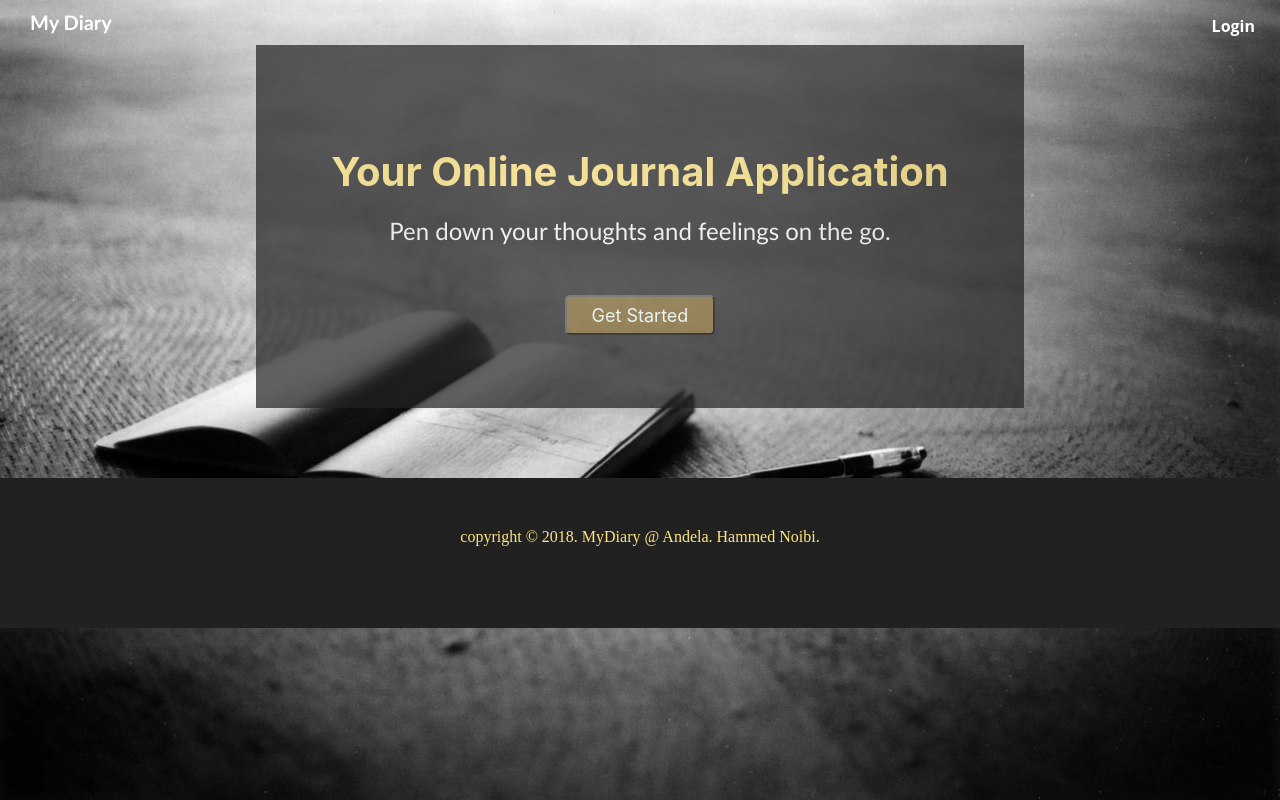
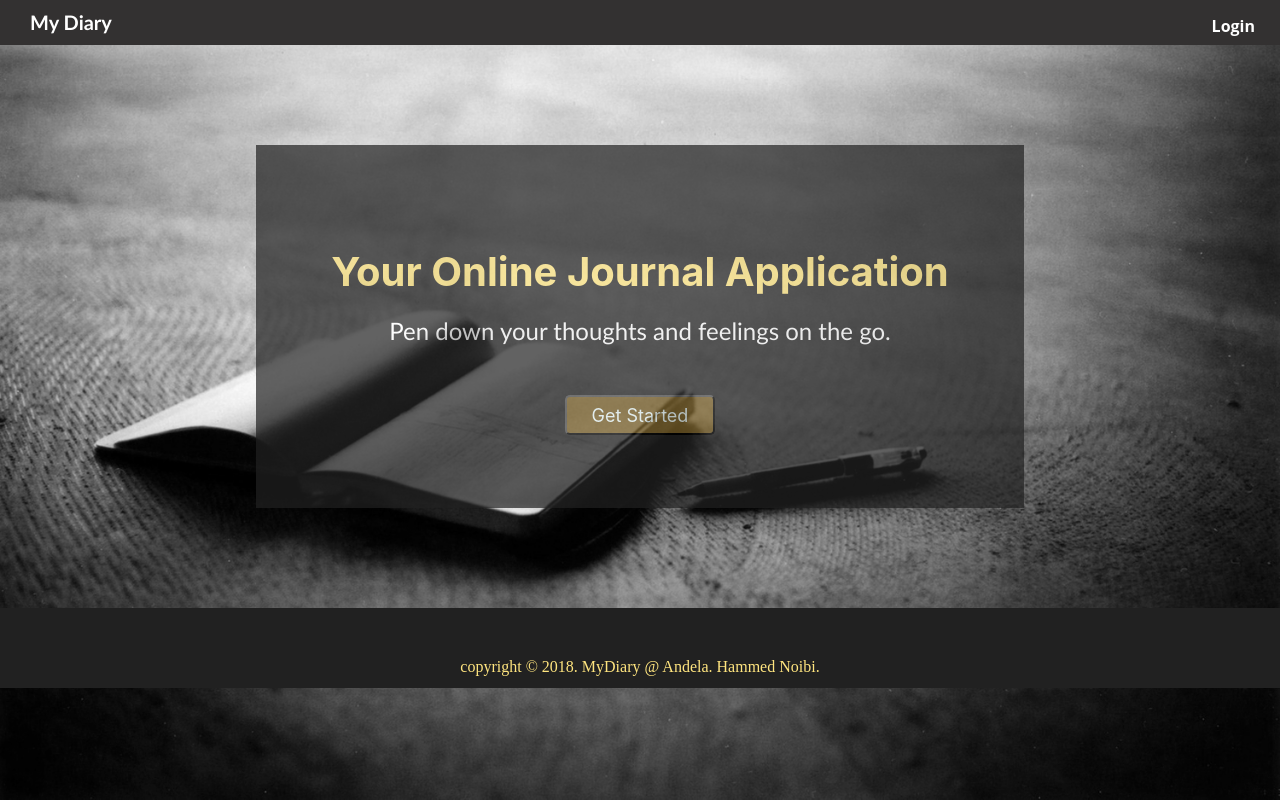
Before and after one commit to hnobi/myDiary, a website: page UI/index.html in a window 1280 px wide. Drawn offline with Linux system fonts and the light colour scheme.

Commit message:
feat (fix branch issue) fixes develop and gh-pages branch issue
update origin develop with gh-pages changes

```diff
--- a/UI/index.html
+++ b/UI/index.html
@@ -11,7 +11,7 @@
 </head>
 
 <body class="body-image">
-  <nav>
+  <nav class="navcolor">
     <div id="logo">
       <a href="index.html"> My Diary</a>
 
@@ -25,12 +25,8 @@
       </ul>
     </div>
   </nav>
-  <!--style="background:#212121;opacity:0.7;"-->
   <div class="banner">
     <div class="banner-text trasparent-bg">
-      <!-- <p>
-        <img src="./public/img/logo.png" class="top-logo" />
-      </p> -->
       <h2>Your Online Journal Application</h2>
       <p> Pen down your thoughts and feelings on the go.</p>
       <a href="signup.html">
--- a/UI/public/css/main.css
+++ b/UI/public/css/main.css
@@ -14,6 +14,8 @@ body{
   background: url("./../img/bg.jpg") bottom;
   height: 100vh;
   background-size: cover;
+
+
 }
 .container {
   display: flex;
@@ -112,7 +114,6 @@ main#user-details{
   background-color: rgb(90, 87, 87);
   opacity:.9;
   width: 80%;
-  /*flex-direction: column;*/
   margin:40px auto
 }
 #user-details img{
@@ -148,7 +149,6 @@ font-family:helvetical;}
 /* top logo start */
 a.nav-logo {
   padding: 0 25px;
-  /* height: 40px; */
   font-size: 16px;
   line-height: 30px;
   border-radius: 25px;
@@ -159,7 +159,6 @@ a.nav-logo {
 .nav-log img {
   float: left;
   margin: 0 10px 0 -25px;
-  /* height: 40px; */
   width: 40px;
   border-radius: 50%;
 
@@ -255,7 +254,7 @@ search-entry-title{
 .banner-text{
 display: flex;
 padding: 8% 0;
-margin:  auto;
+margin: 100px auto;
 width: 60%;
 text-align: center;
 flex-direction: column;
@@ -270,11 +269,13 @@ font-family:  'Trebuchet MS';
 }
 .footer{
   color:#ffe57f;
-   text-align:  center;
-   margin-bottom: 0px;
+  text-align:  center;
+   /* position:absolute; */
+   bottom:-70px;
+   width:100%;
    margin-top: 70px;
    background-color: #212121;
-   height: 100px;
+   height: 30px;
    padding-top: 50px;
 
 }
```
Also changed, not shown: UI/signin.html (+1 -2 lines), UI/signup.html (+4 -3 lines), UI/view-entry.html (+0 -3 lines).
